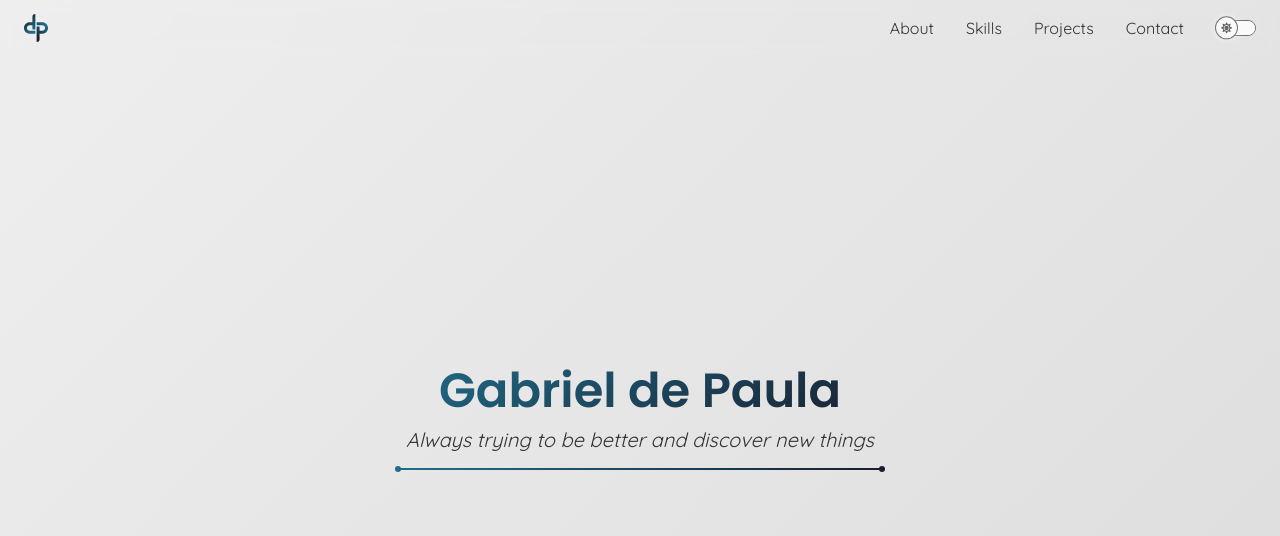
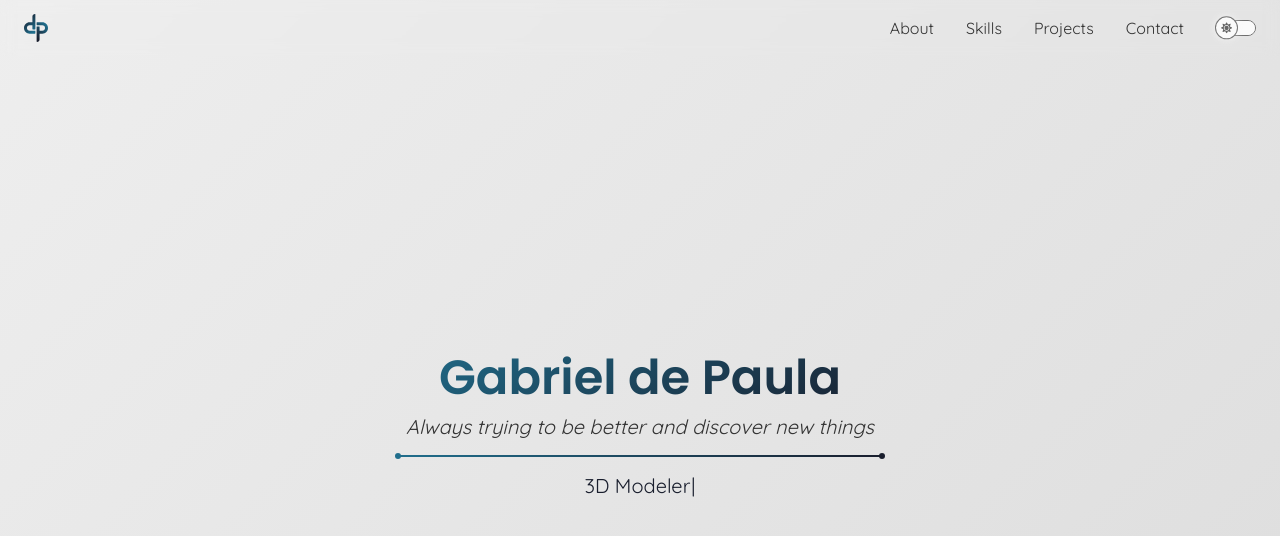
Before and after one commit to gabriel-dp/gabriel-dp.github.io, a React (Vite) app: page / in a window 1280 px wide. Shown: the top 536 px of the page. Built offline with nearby package versions, Linux system fonts and the light colour scheme.

Commit message:
:sparkles: Add typewriter effect

```diff
--- a/package.json
+++ b/package.json
@@ -19,7 +19,8 @@
 		"react-icons": "^5.0.0",
 		"react-router-dom": "^6.21.1",
 		"react-scroll": "^1.9.0",
-		"styled-components": "^6.1.8"
+		"styled-components": "^6.1.8",
+		"typewriter-effect": "^2.21.0"
 	},
 	"devDependencies": {
 		"@types/node": "^20.10.8",
--- a/src/components/GradientComponent/index.tsx
+++ b/src/components/GradientComponent/index.tsx
@@ -9,6 +9,7 @@ interface GradientTextI {
 	direction: number; // deg
 	colors: Color[];
 	text?: boolean;
+	className?: string;
 	children: React.ReactElement<HTMLElement>;
 }
 
@@ -27,7 +28,7 @@ export default function GradientText(props: GradientTextI) {
 	const gradient: string = `${props.direction}deg, ${colors.join(", ")}`;
 
 	return (
-		<ComponentContainer $gradient={gradient} $text={props.text ?? false}>
+		<ComponentContainer className={props.className} $gradient={gradient} $text={props.text ?? false}>
 			{props.children}
 		</ComponentContainer>
 	);
--- a/src/components/GradientComponent/styles.ts
+++ b/src/components/GradientComponent/styles.ts
@@ -6,6 +6,8 @@ interface ComponentContainerI {
 }
 
 export const ComponentContainer = styled.div<ComponentContainerI>`
+	align-self: stretch;
+
 	& > * {
 		background: linear-gradient(${(props) => props.$gradient});
 		background-clip: ${(props) => (props.$text ? "text" : "none")};
--- a/src/pages/Home/HomeMain/index.tsx
+++ b/src/pages/Home/HomeMain/index.tsx
@@ -1,14 +1,20 @@
+import TypeWriter from "typewriter-effect";
+
+import { useTheme } from "@/contexts/theme/useTheme";
 import GradientComponent from "@/components/GradientComponent";
+
 import { MainSection, MainContainer, HorizontalLine } from "./styles";
-import { useTheme } from "@/contexts/theme/useTheme";
 
 export default function HomeMain(props: { $id: string }) {
 	const theme = useTheme();
+
+	const strings = ["Software Developer", "3D Modeler"];
 
 	return (
 		<MainSection id={props.$id}>
 			<MainContainer>
 				<GradientComponent
+					className="title"
 					direction={150}
 					colors={[
 						{ color: theme?.primary, position: 0 },
@@ -25,6 +31,7 @@ export default function HomeMain(props: { $id: string }) {
 					</em>
 				</p>
 				<GradientComponent
+					className="line"
 					direction={45}
 					colors={[
 						{ color: theme?.primary, position: 0 },
@@ -32,6 +39,16 @@ export default function HomeMain(props: { $id: string }) {
 					]}>
 					<HorizontalLine />
 				</GradientComponent>
+				<TypeWriter
+					options={{
+						strings,
+						autoStart: true,
+						loop: true,
+						delay: 75,
+						deleteSpeed: 50,
+						wrapperClassName: "text",
+					}}
+				/>
 			</MainContainer>
 		</MainSection>
 	);
--- a/src/pages/Home/HomeMain/styles.ts
+++ b/src/pages/Home/HomeMain/styles.ts
@@ -16,12 +16,14 @@ export const MainSection = styled.div`
 export const MainContainer = styled.div`
 	display: flex;
 	flex-direction: column;
+	align-items: center;
 	gap: 0;
 
 	* {
 		transition: font-size 0.25s ease-in-out;
 	}
 
+	.title {
 		h1 {
 			font-size: 3rem;
 			text-align: center;
@@ -30,6 +32,7 @@ export const MainContainer = styled.div`
 			span {
 				font-family: inherit;
 				display: inline-block;
+			}
 		}
 	}
 
@@ -47,13 +50,34 @@ export const MainContainer = styled.div`
 		}
 	}
 
+	.Typewriter {
+		width: min-content;
+		display: flex;
+		flex-direction: row;
+		justify-content: center;
+		align-items: center;
+		white-space: nowrap;
+		flex-wrap: nowrap;
+
+		font-size: 1.25rem;
+		* {
+			color: ${(props) => props.theme.secondary};
+		}
+	}
+
 	@media screen and (max-width: 767px) {
+		.title {
 			h1 {
 				font-size: 2.5rem;
+			}
 		}
 
 		p {
 			font-size: 0.9rem;
+		}
+
+		.Typewriter {
+			font-size: 1rem;
 		}
 	}
 `;
@@ -68,7 +92,6 @@ const lineAnimation = keyframes`
 `;
 
 export const HorizontalLine = styled.div`
-	width: 0;
 	height: 2px;
 	margin: 1rem auto;
 	position: relative;
```
Also changed, not shown: 1 other file (tests, documents, lock files or other folders). Lines whose indentation alone changed are shown as unchanged.
